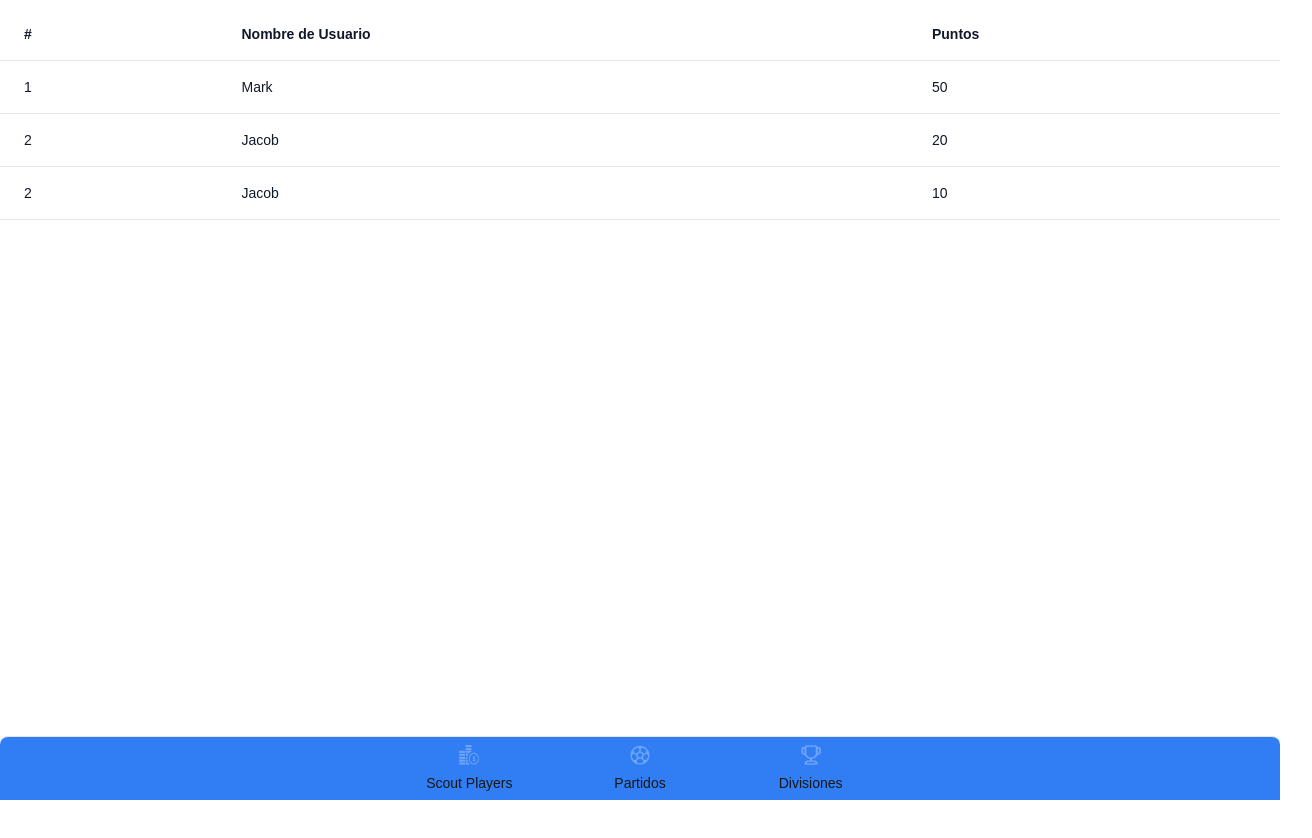
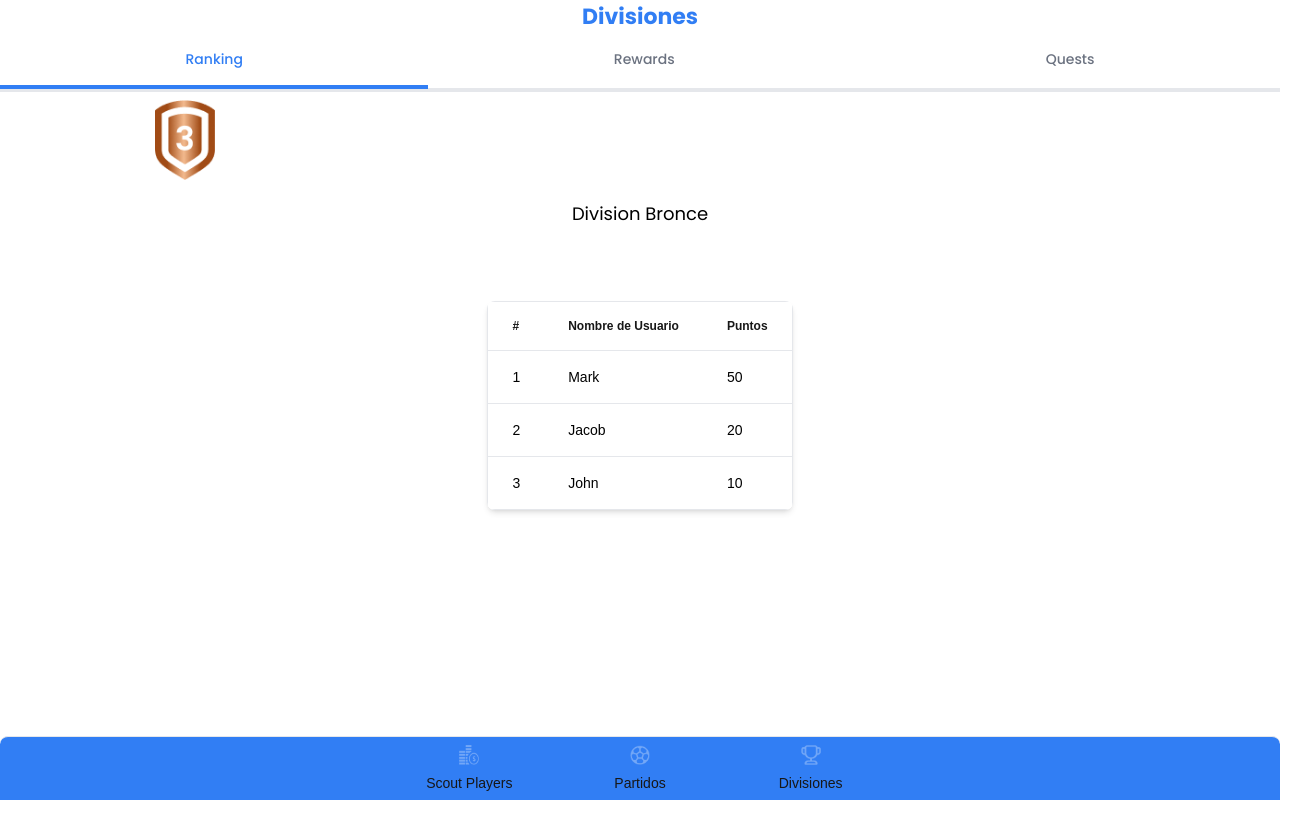
Before and after one commit to No-Country-simulation/h2-01-n-node-react, a Next.js app in the folder waki-front/: page /divisiones in a window 1280 px wide. Shown: the top 838 px of the page, 1312 px wide, since content can reach past the window. Before the commit the page ends 800 px from the top, so only its background shows below. Built offline with nearby package versions, Linux system fonts and the light colour scheme.

Commit message:
divisiones 3/3 sin backend

```diff
--- a/waki-front/app/(general)/divisiones/divisiones.css
+++ b/waki-front/app/(general)/divisiones/divisiones.css
@@ -1,3 +1,5 @@
+@import url('https://fonts.googleapis.com/css2?family=Poppins:ital,wght@0,100;0,200;0,300;0,400;0,500;0,600;0,700;0,800;0,900;1,100;1,200;1,300;1,400;1,500;1,600;1,700;1,800;1,900&display=swap');
+
 body{
     background: white;
 }
@@ -5,3 +7,35 @@ body{
 #table-divisiones{
     background-color: white;
 }
+
+.titulo-divisiones{
+    display: flex;
+    justify-content: center;
+    color: #317EF4;
+    font-weight: bold;
+    font-size: 22px;
+    font-family: "Poppins", sans-serif;
+    justify-content: center;
+}
+
+.division-var{
+    color: black;
+    display: flex;
+    justify-content: center;
+    font-size: 18px;
+    font-family: "Poppins", sans-serif;
+    margin-top: 20px;
+}
+
+.divisiones-imagen{
+    display: flex;
+    justify-content: center;
+    width: 60px;
+    height: 80px;
+    margin-left: 155px;
+
+}
+
+.custom-margin{
+    margin-top: 50px;
+}
--- a/waki-front/app/(general)/divisiones/page.tsx
+++ b/waki-front/app/(general)/divisiones/page.tsx
@@ -1,42 +1,108 @@
 "use client";
-import {useState} from "react";
+import { useState } from "react";
 import Image from "next/image";
 import MenuInferior from "@/app/components/MenuInferior/MenuInferior";
-import './divisiones.css'
+import './divisiones.css';
+import Header from '../../components/Navbar/Navbar';
+import ScoutPlayers from '../../assets/Vector-2.png'
+import ScoutPlayersClicked from '../../assets/Vector-21.png'
+import Partidos from '../../assets/Vector-1.png'
+import PartidosClicked from '../../assets/Vector12.png'
+import Divisioness from '../../assets/Vector1.png'
+import DivisionesClicked from '../../assets/Vector.png'
+import divisionLogo from '../../assets/divisiones/division-bronce3.png'
 
-const divisiones=()=>{
-    return(
+
+const Divisiones = () => {
+  const [activeTab, setActiveTab] = useState("Ranking");
+  const [iconState, setIconState] = useState({
+    scout: ScoutPlayers,
+    partidos: Partidos,
+    divisioness: Divisioness
+  });
+  const [activeIcon, setActiveIcon] = useState('scout');
+
+  const tabs = [
+    { id: "Ranking", label: "Ranking" },
+    { id: "Rewards", label: "Rewards" },
+    { id: "Quests", label: "Quests" }
+  ];
+
+  const handleTabChange = (tabId: string) => {
+    setActiveTab(tabId);
+  };
+
+  const handleIconClick = (icon: string) => {
+    setActiveIcon(icon);
+    switch (icon) {
+      case 'scout':
+        setIconState({
+          ...iconState,
+          scout: ScoutPlayersClicked,
+        });
+        break;
+      case 'partidos':
+        setIconState({
+          ...iconState,
+          partidos: PartidosClicked,
+        });
+        break;
+      case 'divisiones':
+        setIconState({
+          ...iconState,
+          divisioness: DivisionesClicked,
+        });
+        break;
+      default:
+        break;
+    }
+  };
+
+  return (
+    <>
+    <h1 className="titulo-divisiones">Divisiones</h1>
+      <Header tabs={tabs} onTabChange={handleTabChange} />
+      {/*ACA VAN LAS IMAGENES*/ }
+      <div className="divisiones-imagen">
+        <Image
+        priority={true}
+        alt="Logo Divisiones"
+        className="divisionImg"
+        src={divisionLogo}
+
+        />
+      </div>
+      <h1 className="division-var">Division Bronce</h1>{/*Esto sera una variable que saldra de la api ya que es dinamico*/}
+      <div className="bg-white min-h-screen flex flex-col items-center px-4 mt-4">
+        {activeTab === "Ranking" && (
           <div>
-            <div className="flex flex-col" id="table-divisiones">
+
+            {/* Pantalla Ranking */}
             <div className="overflow-x-auto sm:-mx-6 lg:-mx-8">
-        <div className="inline-block min-w-full py-2 sm:px-6 lg:px-8">
-          <div className="overflow-hidden">
-            <table className="min-w-full text-left text-sm font-light text-gray-900">
-              <thead
-                className="border-b bg-white font-medium dark:border-white-500 dark:bg-white-600">
+  <div className="inline-block min-w-full py-2 sm:px-6 lg:px-8 custom-margin">
+    <div className="overflow-hidden shadow-md rounded-lg">
+      <table className="min-w-full text-left text-sm font-light border-collapse border border-white-200 font-poppins bg-white">
+        <thead className="border-b bg-white font-normal dark:border-white-800 dark:bg-white-600">
         <tr>
-                  <th scope="col" className="px-6 py-4">#</th>
-                  <th scope="col" className="px-6 py-4">Nombre de Usuario</th>
-                  <th scope="col" className="px-6 py-4">Puntos</th>
+            <th scope="col" className="px-6 py-4 text-xs" >#</th>
+            <th scope="col" className="px-6 py-4 text-xs">Nombre de Usuario</th>
+            <th scope="col" className="px-6 py-4 text-xs">Puntos</th>
           </tr>
         </thead>
         <tbody>
-                <tr
-                  className="border-b bg-white-100 dark:border-white-500 dark:bg-white-700">
-                  <td className="whitespace-nowrap px-6 py-4 font-medium">1</td>
+          <tr className="border-b bg-white-100 dark:border-white-500 dark:bg-white-700 text-black">
+            <td className="whitespace-nowrap px-6 py-4 font-normal">1</td>
             <td className="whitespace-nowrap px-6 py-4">Mark</td>
             <td className="whitespace-nowrap px-6 py-4">50</td>
           </tr>
-                <tr
-                  className="border-b bg-white dark:border-white-500 dark:bg-white-600">
-                  <td className="whitespace-nowrap px-6 py-4 font-medium">2</td>
+          <tr className="border-b bg-white dark:border-white-500 dark:bg-white-600 text-black">
+            <td className="whitespace-nowrap px-6 py-4 font-normal">2</td>
             <td className="whitespace-nowrap px-6 py-4">Jacob</td>
             <td className="whitespace-nowrap px-6 py-4">20</td>
           </tr>
-                <tr
-                  className="border-b bg-white dark:border-white-500 dark:bg-white-600">
-                  <td className="whitespace-nowrap px-6 py-4 font-medium">2</td>
-                  <td className="whitespace-nowrap px-6 py-4">Jacob</td>
+          <tr className="border-b bg-white dark:border-white-500 dark:bg-white-600 text-black">
+            <td className="whitespace-nowrap px-6 py-4 font-normal">3</td>
+            <td className="whitespace-nowrap px-6 py-4">John</td>
             <td className="whitespace-nowrap px-6 py-4">10</td>
           </tr>
         </tbody>
@@ -44,10 +110,26 @@ const divisiones=()=>{
     </div>
   </div>
 </div>
+
           </div>
-            <MenuInferior/>
+        )}
+        {activeTab === "Rewards" && (
+          <div>
+            <h2 className="text-2xl font-bold mb-4">Rewards</h2>
+            {/* Pantalla Rewards */}
+
           </div>
+        )}
+        {activeTab === "Quests" && (
+          <div>
+            <h2 className="text-2xl font-bold mb-4">Quests</h2>
+            {/* Pantalla Quests */}
+
+          </div>
+        )}
+      </div>
+      <MenuInferior />
+    </>
   )
-}
-
-export default divisiones
+};
+export default Divisiones;
```
Lines whose indentation alone changed are shown as unchanged.
